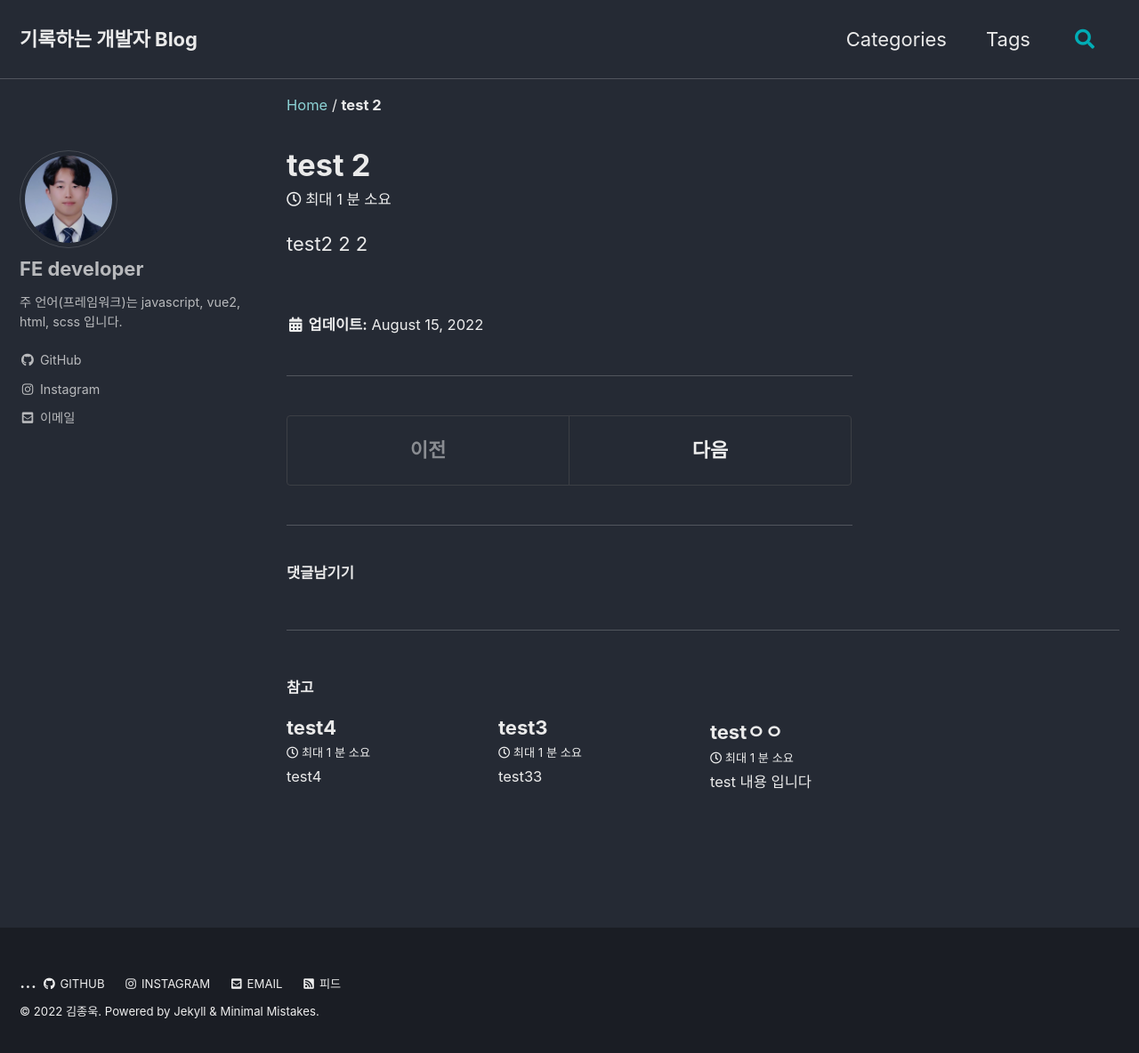
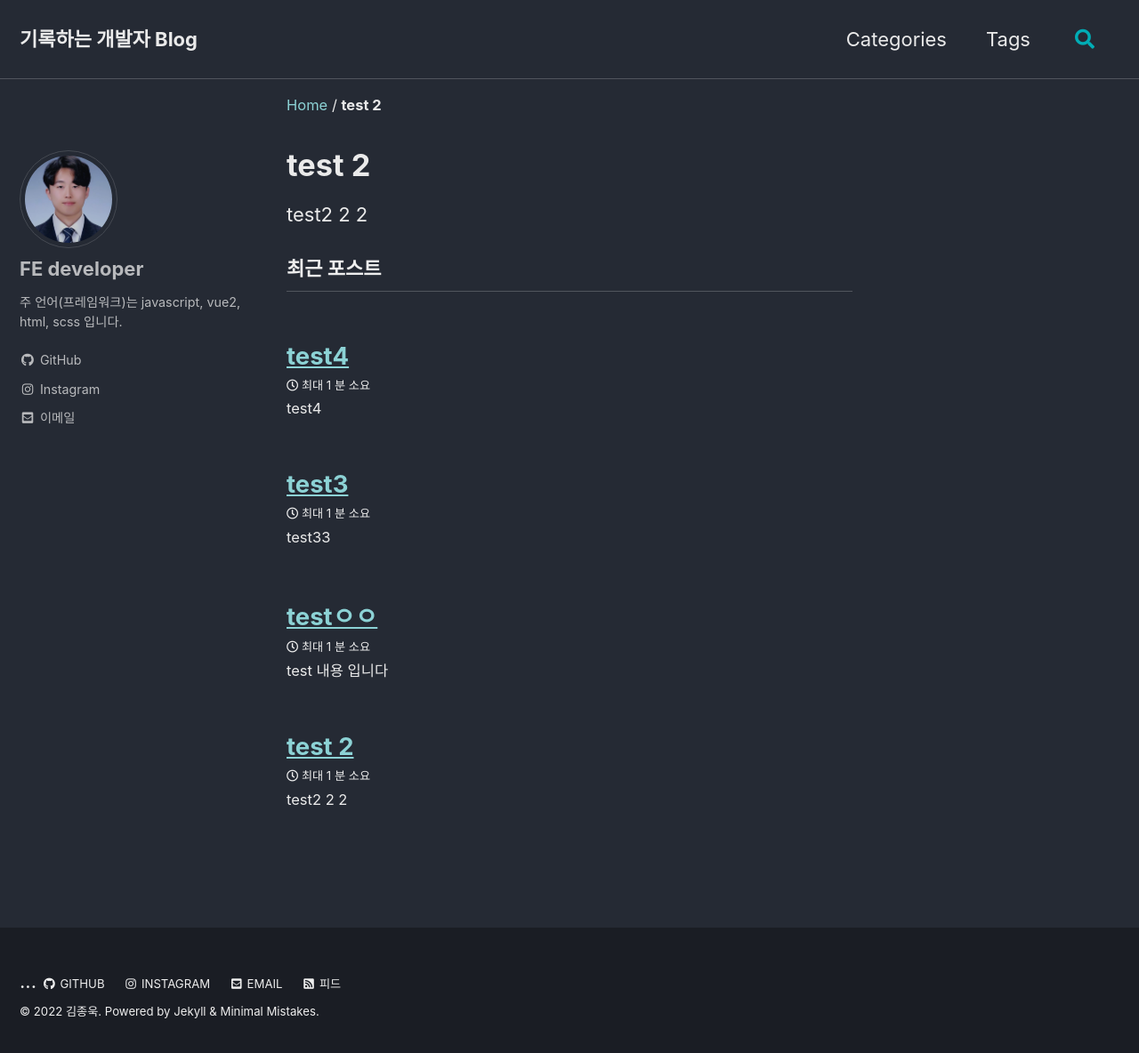
Before and after one commit to kimjongwook2/techblog, a Jekyll site: the page built from _posts/2022-08-15-test-2.md, in a window 1280 px wide and 1192 px high. Shown: the top 1184 px of the window at 89% size. Built offline with Jekyll 4.4.1, drawn with Linux system fonts in a browser that asks for light colours; cached includes are drawn as plain includes; comment, search, counter and statistics services are not loaded; part of the change alters nothing that is shown.

```diff
--- a/_config.yml
+++ b/_config.yml
@@ -12,12 +12,12 @@ description              : "javascript, vue, scss 혹은 server, 프론트앤드
 url                      : "https://kimjongwook2.github.io/techblog/" # GitBlog 호스트 주소
 baseurl                  : # subPath https://kimjongwook2.github.io/techblog라고 하고 싶을 시 "/techblog" 라고 적는다.
 repository               : "kimjongwook2/techblog.github.com" # GitHub username/repo-name
+repository_tree          : main
 teaser                   : # "/assets/img/senior-couple-4723737_640.jpg" # 홈페이지 기본 티져 이미지
 logo                     : # 타이틀 옆에 작게 들어갈 이미지.
 masthead_title           : "기록하는 개발자 Blog" # 홈페이지 최 상탄에 들어갈 타이틀
 breadcrumbs              : true # 브래드크럼 사용 여부 true, false (default) , _data/ui-text.yml에 다국어 지원 가능합니다.
 words_per_minute         : 200 # 해당 포스트 읽는데 걸리는 시간을 계산하기 위해 대락 분당 읽는 수가 몇글자가 될지 적는 공간.
-published                : true
 
 # 댓글 관련 부분
 comments:
@@ -277,7 +277,6 @@ defaults:
       share: false
       related: true
       popular: false
-      futrue: true
 
   # _pages
   - scope:
@@ -286,4 +285,3 @@ defaults:
     values:
       layout: single
       author_profile: true
-      futrue: true
--- a/_posts/2022-08-15-test-2.md
+++ b/_posts/2022-08-15-test-2.md
@@ -1,6 +1,6 @@
 ---
 title: test 2
-layout: single
+layout: home
 ---
 
 test2 2 2
```
Also changed, not shown: 2 other files.
